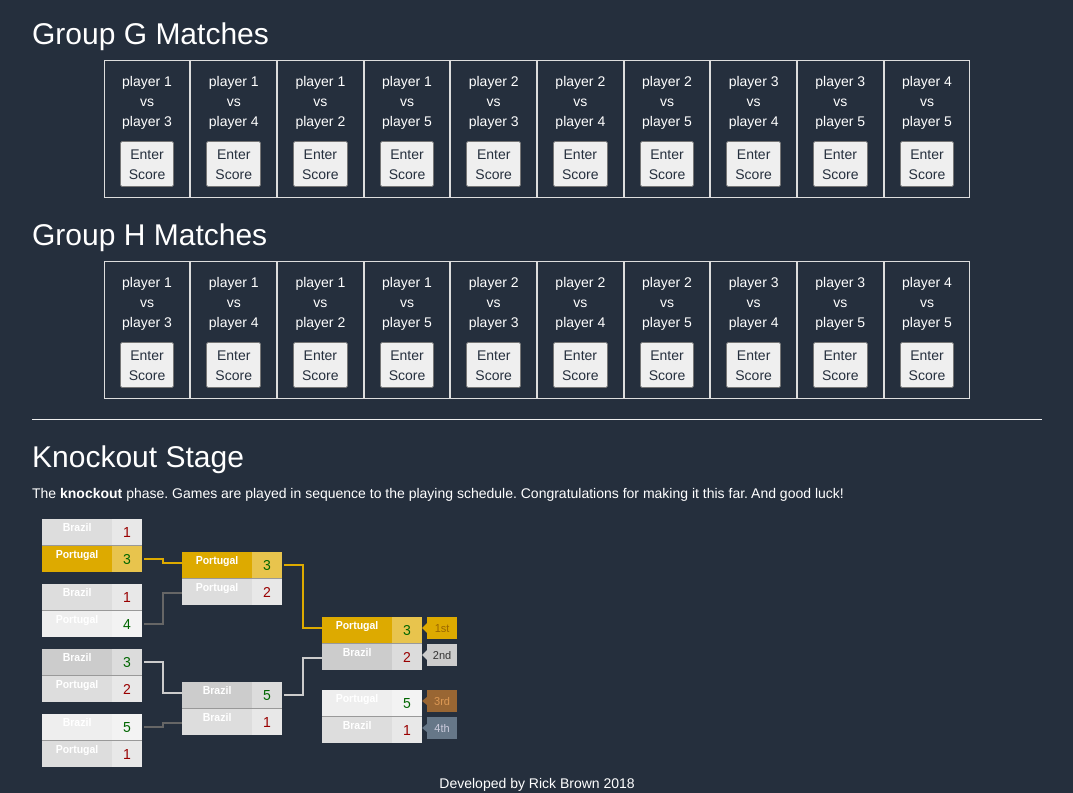
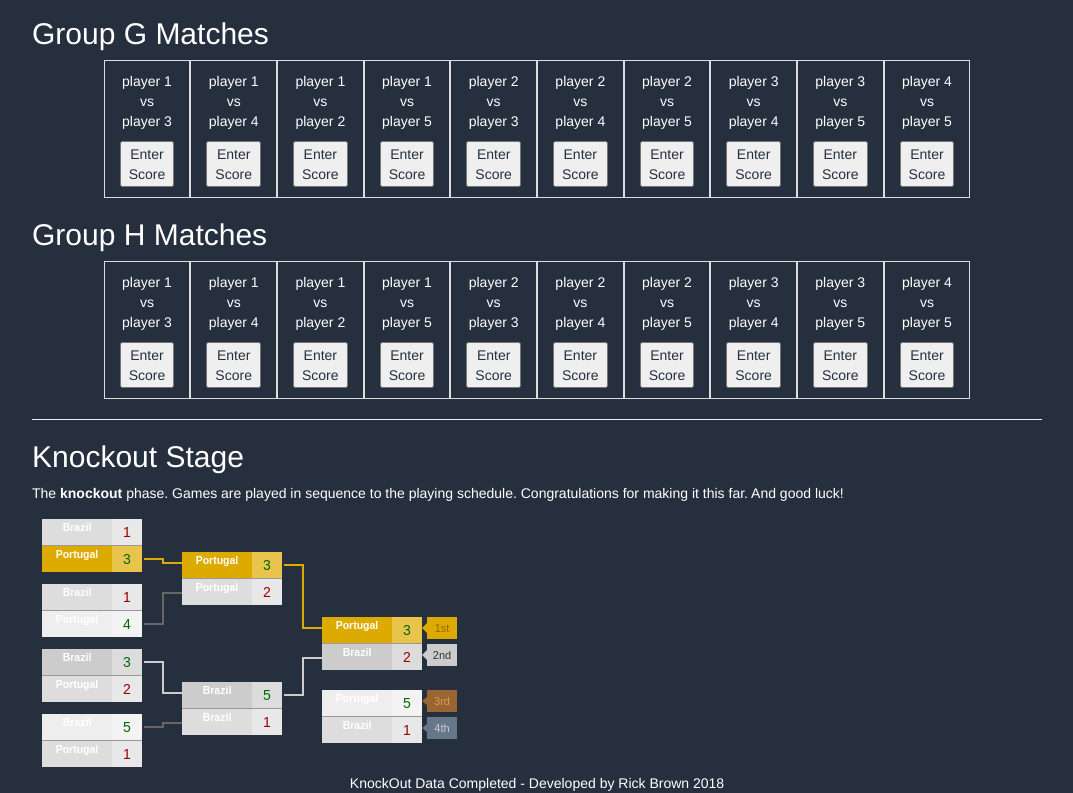
Before and after one commit to RickBr0wn/table-tennis, a plain HTML site: page index.html in a window 1280 px wide. Shown: the part 2348-3141 px from the top of the page, without its empty margins (103-1176 px from the left). Drawn offline with nearby package versions, Linux system fonts and the light colour scheme.

Commit message:
added footer info

```diff
--- a/index.html
+++ b/index.html
@@ -774,7 +774,7 @@
     </div>
 
     <footer>
-        Developed by Rick Brown 2018
+        KnockOut Data Completed - Developed by Rick Brown 2018
     </footer>
 
     <!-- Latest compiled and minified JavaScript -->
```
